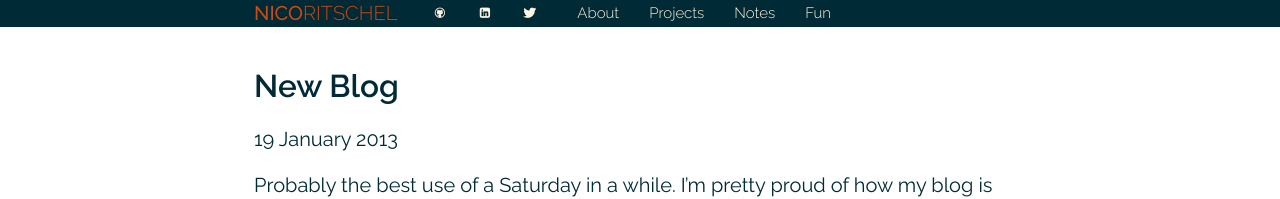
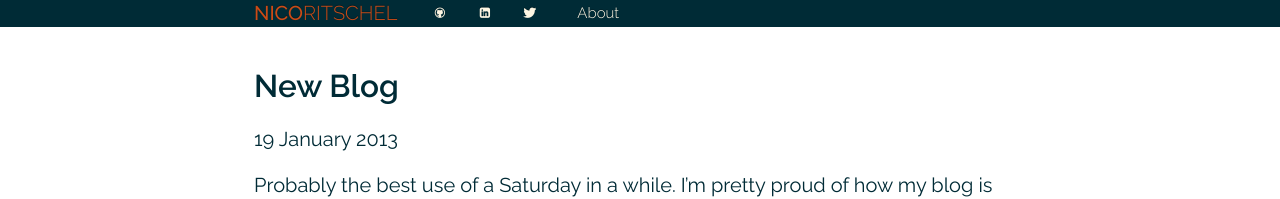
Before and after one commit to nicosuave/nicosuave.github.io, a Jekyll site: the page built from _posts/2013-01-19-New-Blog.md, in a window 1280 px wide. Shown: the top 199 px of the page. Built offline with Jekyll 4.4.1, drawn with Linux system fonts in a browser that asks for light colours; nearby versions of some CDN libraries; Markdown is read by kramdown in place of the engine named in the settings; comment, search, counter and statistics services are not loaded.

Commit message:
Removed dysfunctional navbar links

```diff
--- a/_layouts/default.html
+++ b/_layouts/default.html
@@ -32,9 +32,9 @@
           <div class="nav-collapse collapse">
             <ul class="nav topics">
               <li><a href="/about.html">About</a></li>
-              <li><a href="#projects">Projects</a></li>
+             <!-- <li><a href="#projects">Projects</a></li>
               <li><a href="#notes">Notes</a></li>
-              <li><a href="#fun">Fun</a></li>
+              <li><a href="#fun">Fun</a></li>-->
             </ul>
           </div>
 
```
